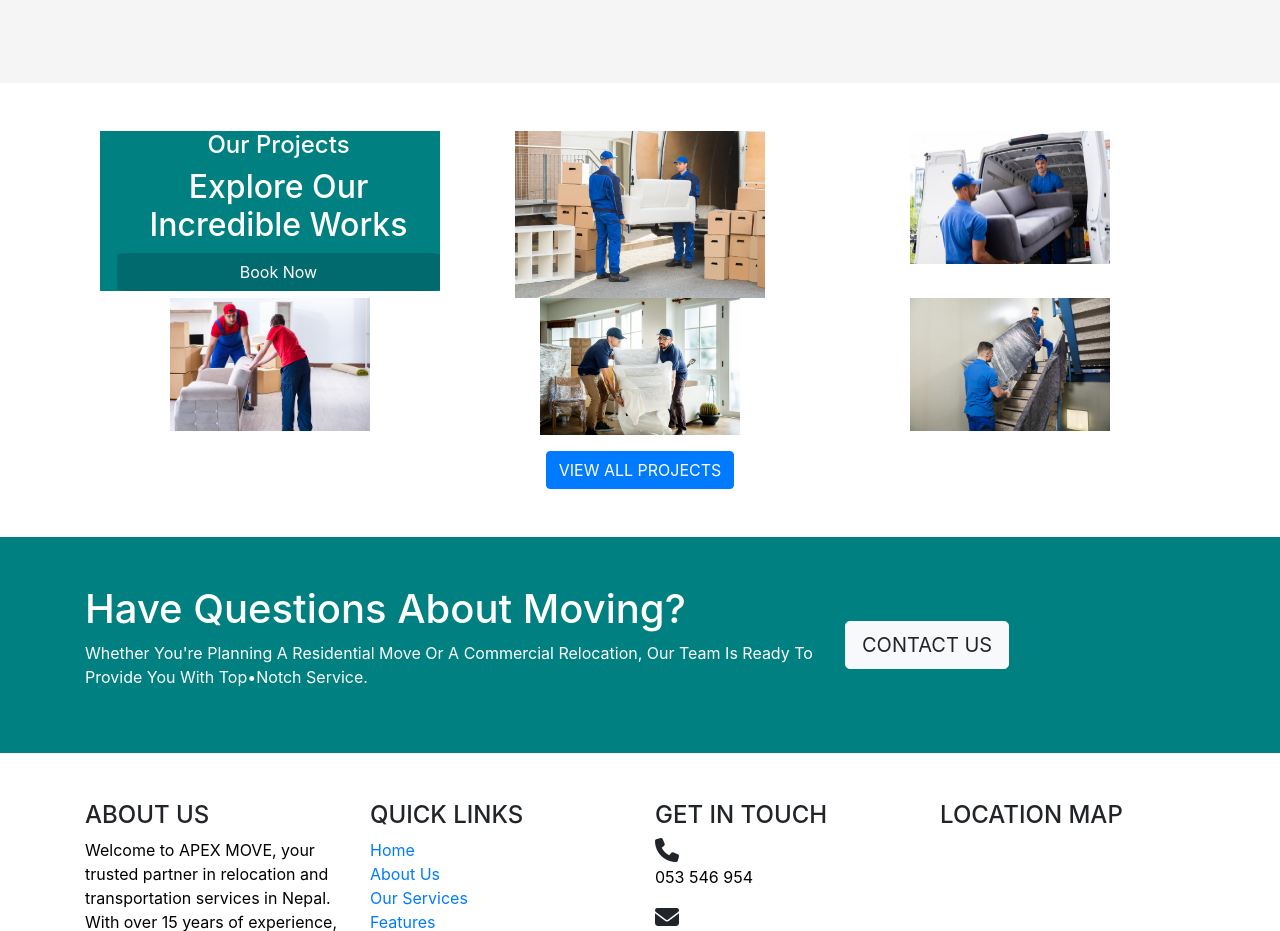
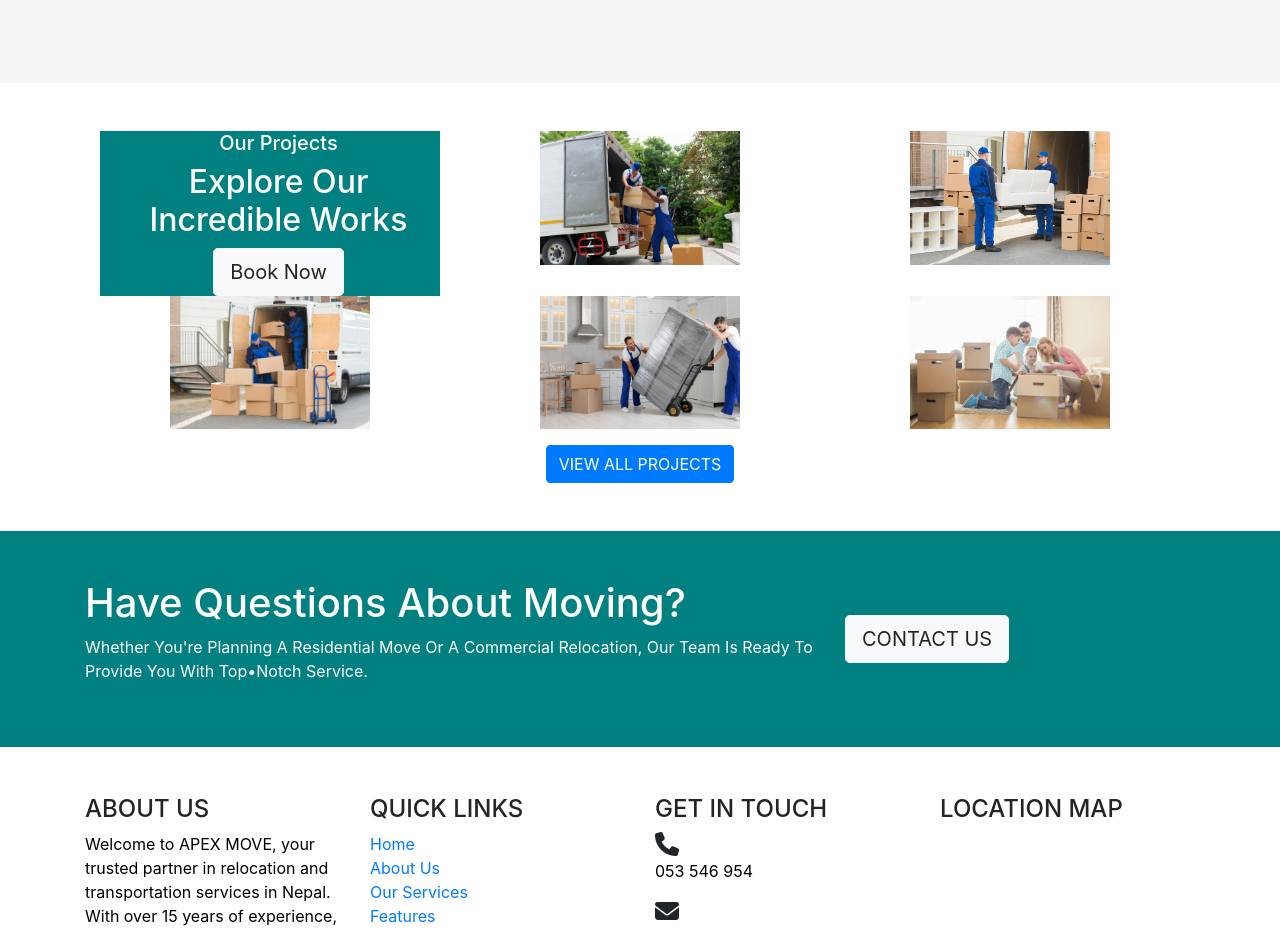
Before and after one commit to reyazul007/my-project, a plain HTML site: page index.html in a window 1280 px wide. Shown: the part 3840-4771 px from the top of the page. Drawn offline with nearby package versions, Linux system fonts and the light colour scheme; grey boxes are pictures that could not be loaded.

Commit message:
third commit

```diff
--- a/index.html
+++ b/index.html
@@ -295,40 +295,40 @@
         <div class="row">
         <div class="col-md-4">
           <div class="text-d">
-          <h4>Our Projects</h4>
+          <h5>Our Projects</h5>
           <h2>Explore Our <br>Incredible Works</h2>
-          <a href="#" class="btn book-now first_btn w-100">Book Now</a>
+          <a href="#" class="btn btn-light btn-lg w-90">Book Now</a>
         </div>
         </div>
 
         <div class="col-md-4">
           <div class="img-box">
-          <img src="images/f.webp" alt="" width="250">
+          <img src="images/0.jpeg" alt="" width="200">
         </div>
         </div>
 
         <div class="col-md-4">
           <div class="img-box">
-          <img src="images/a.jpg" alt="" width="200">
+          <img src="images/1.webp" alt="" width="200">
         </div>
         </div>
 
 
         <div class="col-md-4">
           <div class="img-box boxd">
-          <img src="images/c.webp" alt="" width="200">
+          <img src="images/2.jpg" alt="" width="200">
         </div>
         </div>
 
         <div class="col-md-4">
           <div class="img-box boxd">
-          <img src="images/d.jpg" alt="" width="200">
+          <img src="images/3.jpg" alt="" width="200">
         </div>
         </div>
 
         <div class="col-md-4">
           <div class="img-box boxd">
-          <img src="images/e.jpg" alt="" width="200">
+          <img src="images/4.jpg" alt="" width="200">
         </div>
         </div>
 
```
Also changed, not shown: images/0.jpeg (added), images/1.webp (renamed from images/f.webp), images/2.jpg (added), images/3.jpg (added), images/4.jpg (added), images/a.jpg (deleted), images/c.webp (deleted), images/d.jpg (deleted), images/e.jpg (deleted), styles/style.css (line endings or trailing spaces).
